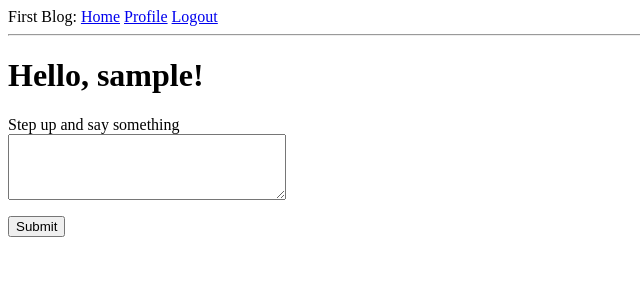
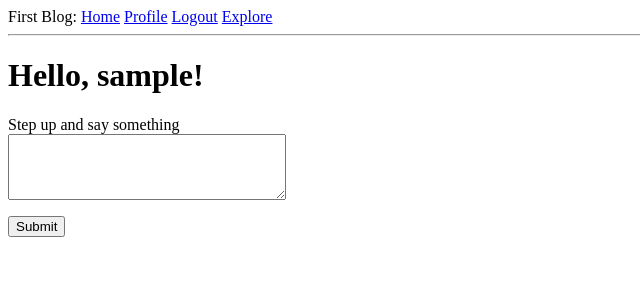
Before and after one commit to Skilur1983/First, a Flask app: page / in a window 1280 px wide. Shown: the top 300 px of the page, without its empty margins (0-640 px from the left). Run offline with Flask 2, Linux system fonts and the light colour scheme; the visitor is signed in with stand-in values (Sample User, id 1); data comes from the database, SQL or seed files in the repository; both versions use the stored data as it was after the commit; data that the repository does not hold is empty.

Commit message:
Explore page

```diff
--- a/ap/routes.py
+++ b/ap/routes.py
@@ -122,3 +122,9 @@ def unfollow(username):
     db.session.commit()
     flash('You are not following {}.'.format(username))
     return redirect(url_for('user', username=username))
+
+@app.route('/explore')
+@login_required
+def explore():
+    posts = Post.query.order_by(Post.timestamp.desc()).all()
+    return render_template('index.html', title='Explore', posts=posts)
--- a/ap/templates/base.html
+++ b/ap/templates/base.html
@@ -15,6 +15,7 @@
             {% else %}
             <a href="{{ url_for('user', username=current_user.username) }}">Profile</a>
             <a href="{{ url_for('logout') }}">Logout</a>
+            <a href="{{ url_for('explore') }}">Explore</a>
             {% endif %}
         </div>
         <hr>
--- a/ap/templates/index.html
+++ b/ap/templates/index.html
@@ -2,6 +2,7 @@
 
 {% block content %}
     <h1>Hello, {{ current_user.username }}!</h1>
+    {% if form %}
     <form action="" method="post">
         {{ form.hidden_tag() }}
         <p>
@@ -15,6 +16,7 @@
             {{ form.submit() }}
         </p>
     </form>
+    {% endif %}
     {% for post in posts %}
     <p>
     {{ post.author.username }} says: <b>{{ post.body }}</b>
```
Also changed, not shown: app.db, 11 other files.
